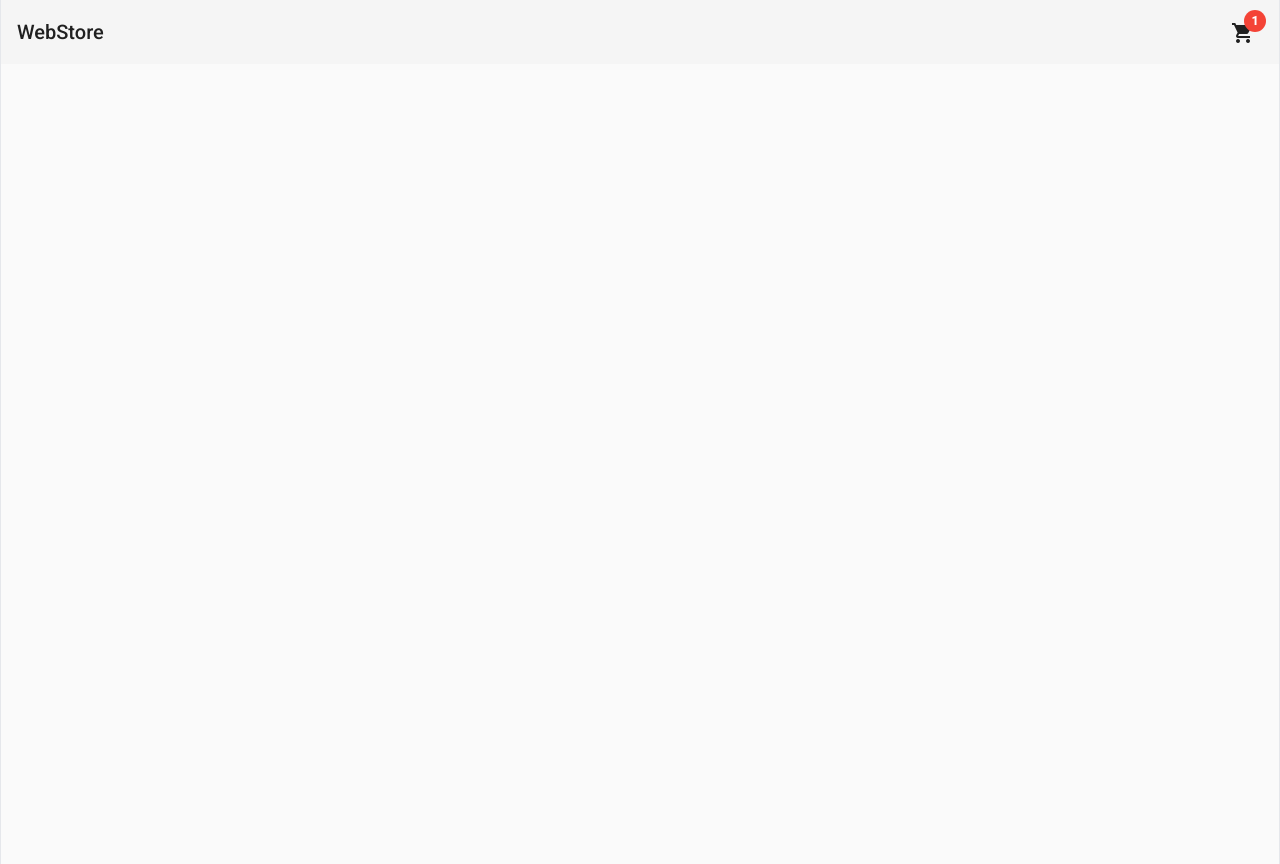
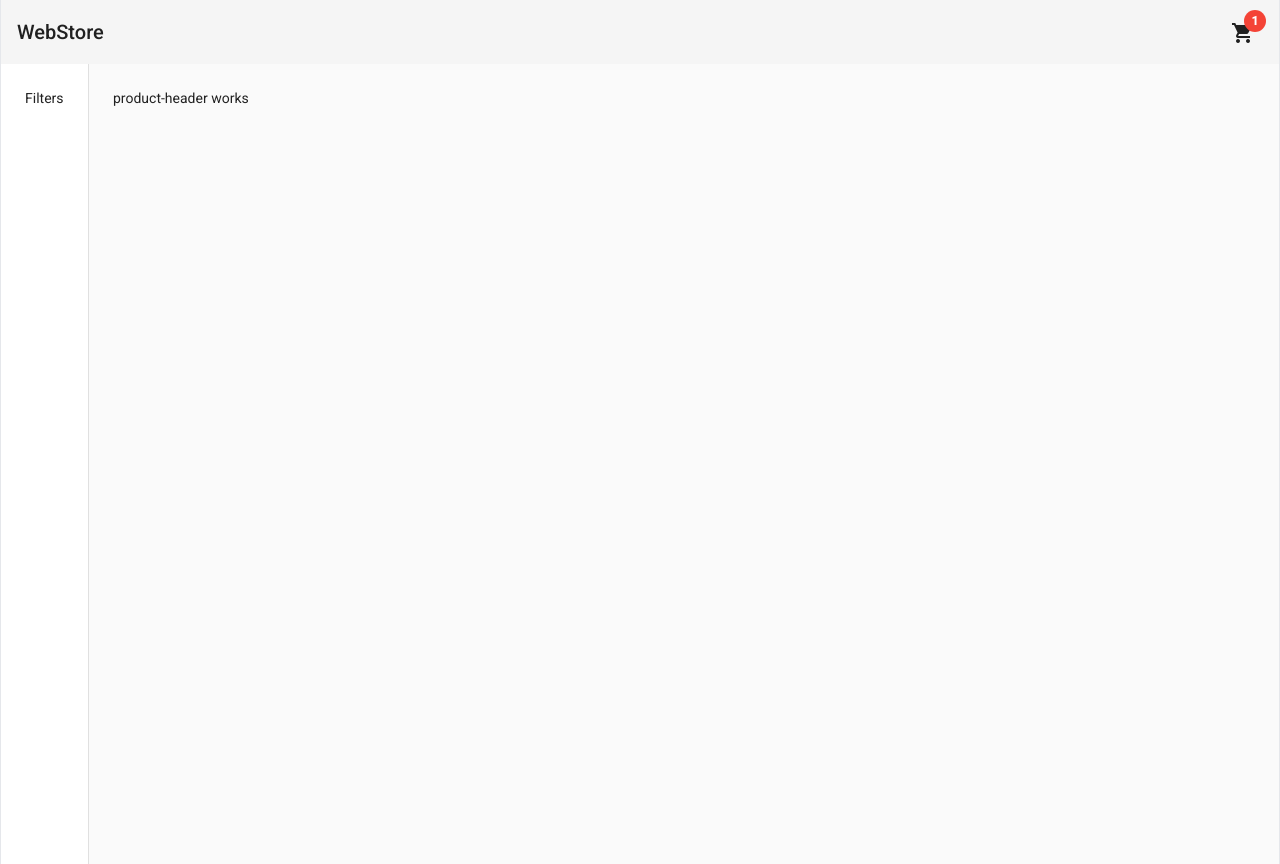
Before and after one commit to stecor/angular-store, an Angular app: page /home in a window 1280 px wide. Built offline with nearby package versions, Linux system fonts and the light colour scheme.

Commit message:
home component commit

```diff
--- a/src/app/app.module.ts
+++ b/src/app/app.module.ts
@@ -21,13 +21,15 @@ import { AppComponent } from './app.component';
 import { BrowserAnimationsModule } from '@angular/platform-browser/animations';
 import { HeaderComponent } from './components/header/header.component';
 import { HomeComponent } from './pages/home/home.component';
+import { ProductsHeaderComponent } from './pages/home/components/products-header/products-header.component';
 
 
 @NgModule({
   declarations: [
     AppComponent,
     HeaderComponent,
-    HomeComponent
+    HomeComponent,
+    ProductsHeaderComponent
   ],
   imports: [
     BrowserModule,
--- /dev/null
+++ b/src/app/pages/home/components/products-header/products-header.component.ts
@@ -0,0 +1,16 @@
+import { Component, OnInit } from '@angular/core';
+
+@Component({
+  selector: 'app-products-header',
+  templateUrl: './products-header.components.html' ,
+  styles: [
+  ]
+})
+export class ProductsHeaderComponent implements OnInit {
+
+  constructor() { }
+
+  ngOnInit(): void {
+  }
+
+}
--- /dev/null
+++ b/src/app/pages/home/components/products-header/products-header.components.html
@@ -0,0 +1 @@
+<p>product-header works</p>
--- a/src/app/pages/home/home.component.html
+++ b/src/app/pages/home/home.component.html
@@ -2,5 +2,10 @@
 [autosize]="true"
 class="min-h-full max-w-7xl mx-auto border-x"
 >
-
+    <mat-drawer mode="side" opened class="p-6">
+        <div class="">Filters</div>
+    </mat-drawer>
+    <mat-drawer-content class="p-6">
+        <app-products-header></app-products-header>
+    </mat-drawer-content>
 </mat-drawer-container>
```
